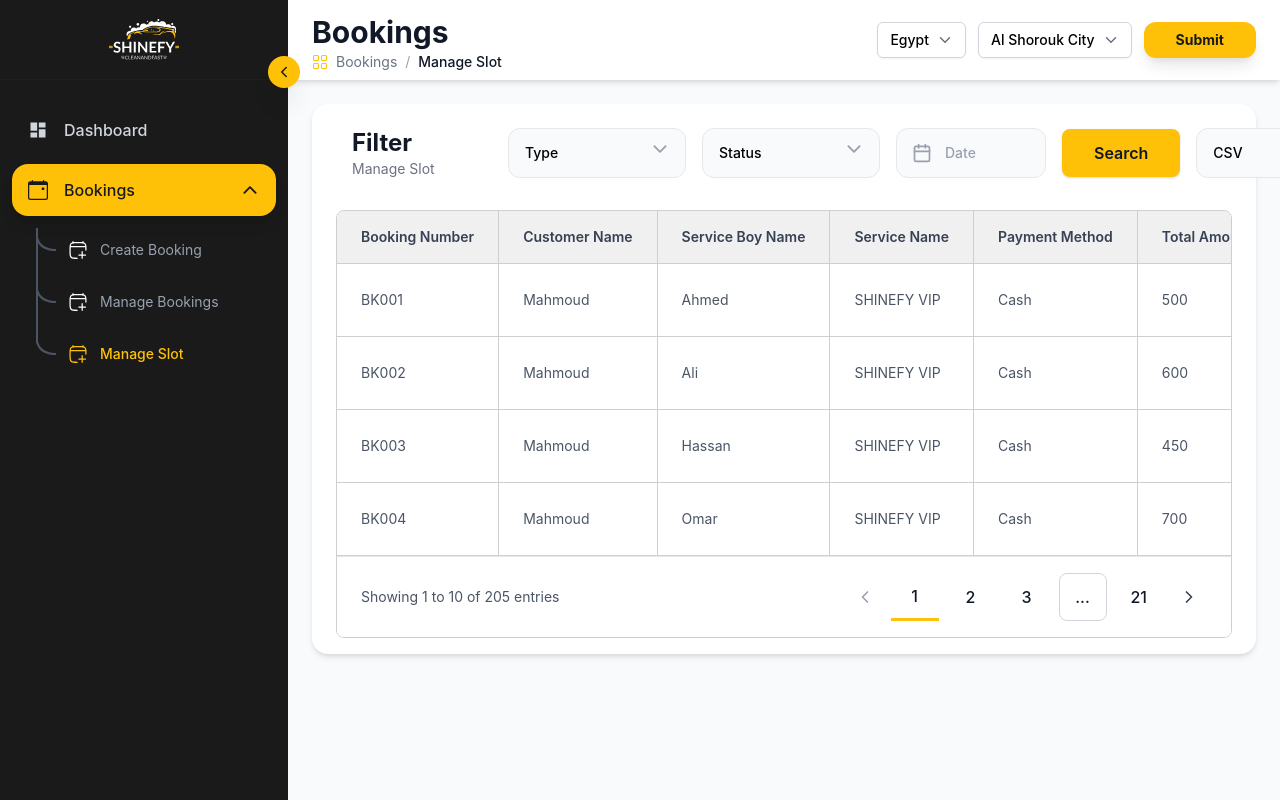
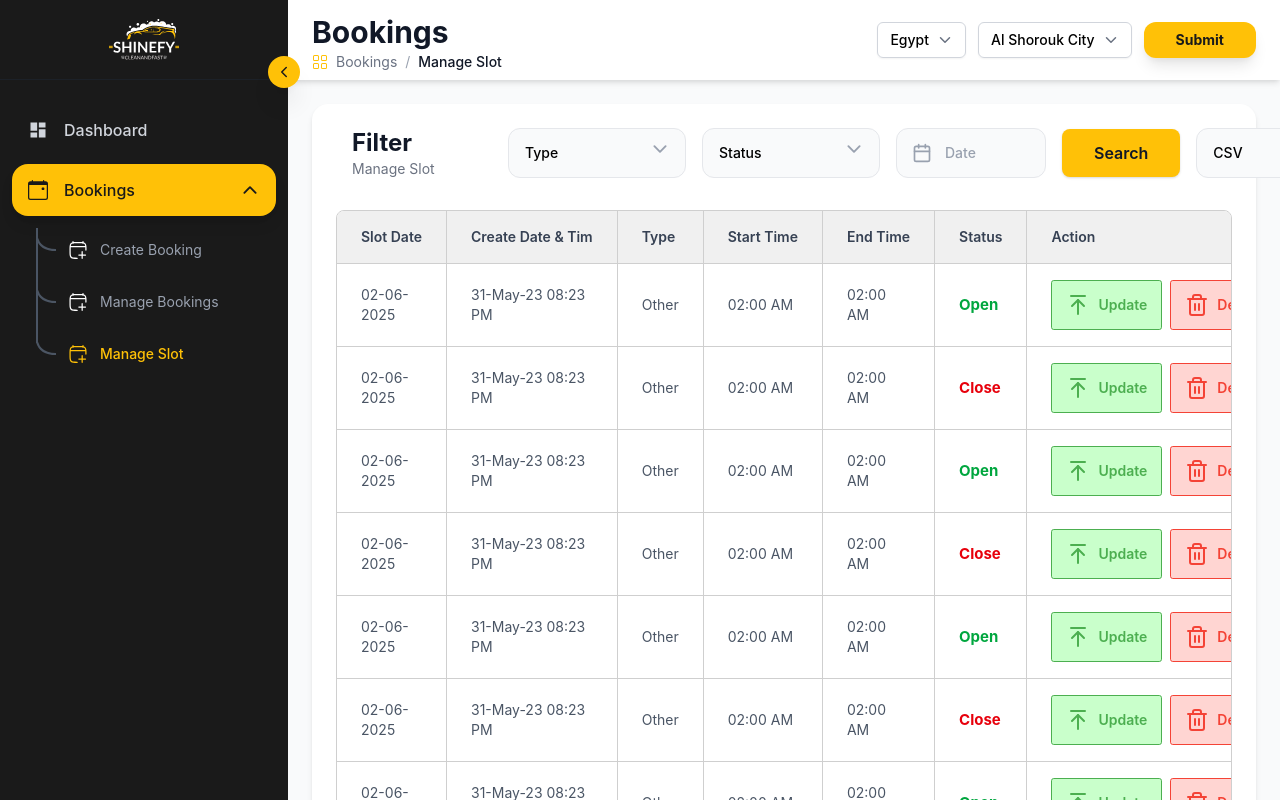
Before and after one commit to SHINEFYApp/SHINEFY-Dashboard, a React (Vite) app: page /bookings/slot in a window 1280 px wide. Shown: the top 800 px of the page. Built offline with nearby package versions, Linux system fonts and the light colour scheme.

Commit message:
manage slot

```diff
--- a/src/common/CustomTable.tsx
+++ b/src/common/CustomTable.tsx
@@ -66,6 +66,8 @@
                                             key={column.key}
                                             className={cn(
                                                 "px-6 py-4 text-sm text-gray-600",
+                                                row[column.key] === 'Close' && 'text-red-600 font-bold text-[15px]' ,
+                                                row[column.key] === 'Open' && 'text-green-600 font-bold text-[15px]' ,
                                                 colIndex !== columns.length - 1 && "border-r border-[#cfcfcf]"
                                             )}
                                         >
--- a/src/components/booking/manageBooking/ManageBookingFilter.tsx
+++ b/src/components/booking/manageBooking/ManageBookingFilter.tsx
@@ -1,5 +1,5 @@
 import { useState } from "react";
-import { Search, Calendar, SlidersHorizontal } from "lucide-react";
+import { Search, Calendar, SlidersHorizontal, Trash2, ArrowUpToLine } from "lucide-react";
 import { Formik, Form } from "formik";
 import { FormDatePicker } from "../../../common/FormDatePicker";
 import { FormInput } from "../../../common/FormInput";
@@ -7,6 +7,7 @@
 import type { Column } from "../../../types/common";
 import { CustomTable } from "../../../common/CustomTable";
 import { dummyTableData } from "../../../constants/data";
+import { dummySlotTableData } from "../../../constants/data";
 import { useNavigate } from "react-router";
 import { FormDropdown } from "../../../common/FormDropdown";
 
@@ -68,6 +69,53 @@
                 >
                     View Details
                 </button>
+            ),
+        },
+    ];
+
+    const columnsManageSlot: Column<any>[] = [
+        {
+            key: "slotDate",
+            title: "Slot Date",
+        },
+        {
+            key: "createDateAndTim",
+            title: "Create Date & Tim",
+        },
+        {
+            key: "type",
+            title: "Type",
+        },
+        {
+            key: "startTime",
+            title: "Start Time",
+        },
+        {
+            key: "endTime",
+            title: "End Time",
+        },
+        {
+            key: "status",
+            title: "Status",
+        },
+        {
+            key: "action",
+            title: "Action",
+            render: () => (
+                <div className="flex gap-2 items-center">
+                    <button
+                        className="bg-[#C9FFCB] flex items-center gap-2 rounded-[2.75px] text-[#4CAF50] border border-[#4CAF50] capitalize hover:text-[#C9FFCB] hover:bg-[#4CAF50] px-3.5 py-3 font-semibold transition-colors"
+                        onClick={() => alert('updated item')}
+                        >
+                        <ArrowUpToLine /> update
+                    </button>
+                    <button
+                        className="bg-[#FFD5D2] flex items-center gap-2 rounded-[2.75px] text-[#F44336] border border-[#F44336] capitalize hover:text-[#FFD5D2] hover:bg-[#F44336] px-3.5 py-3 font-semibold transition-colors"
+                        onClick={() => alert('deleted item')}
+                        >
+                        <Trash2 /> delete
+                    </button>
+                </div>
             ),
         },
     ];
@@ -163,7 +211,7 @@
                                 {manageSectionFromComponant === 'manage slots' &&
                                     <div className="flex flex-col lg:flex-row items-center gap-5">
                                         <div className="w-full lg:w-[135px]">
-                                            <FormDropdown name="export" label="" placeholder="Export" options={exportTypes} className="mb-2" />
+                                            <FormDropdown name="export" label="" placeholder={'Export'} options={exportTypes} className="mb-2" />
                                         </div>
                                         <span className="w-full h-px lg:w-px lg:h-10 bg-[#D2D2D2]"></span>
                                         <button
@@ -182,8 +230,8 @@
 
             {/* Table Section */}
             <CustomTable
-                columns={columns}
-                data={dummyTableData}
+                columns={manageSectionFromComponant === 'manage bookings' ? columns : columnsManageSlot}
+                data={manageSectionFromComponant === 'manage bookings' ? dummyTableData : dummySlotTableData}
                 currentPage={currentPage}
                 totalPages={totalPages}
                 totalEntries={totalEntries}
--- a/src/constants/data.ts
+++ b/src/constants/data.ts
@@ -166,6 +166,90 @@
     },
 ];
 
+// Example for booking Slots table data
+export const dummySlotTableData: any[] = [
+    {
+        slotDate : '02-06-2025',
+        createDateAndTim : '31-May-23 08:23 PM',
+        type : 'Other',
+        startTime : '02:00 AM',
+        endTime : '02:00 AM',
+        status : 'Open',
+    },
+    {
+        slotDate : '02-06-2025',
+        createDateAndTim : '31-May-23 08:23 PM',
+        type : 'Other',
+        startTime : '02:00 AM',
+        endTime : '02:00 AM',
+        status : 'Close',
+    },
+    {
+        slotDate : '02-06-2025',
+        createDateAndTim : '31-May-23 08:23 PM',
+        type : 'Other',
+        startTime : '02:00 AM',
+        endTime : '02:00 AM',
+        status : 'Open',
+    },
+    {
+        slotDate : '02-06-2025',
+        createDateAndTim : '31-May-23 08:23 PM',
+        type : 'Other',
+        startTime : '02:00 AM',
+        endTime : '02:00 AM',
+        status : 'Close',
+    },
+    {
+        slotDate : '02-06-2025',
+        createDateAndTim : '31-May-23 08:23 PM',
+        type : 'Other',
+        startTime : '02:00 AM',
+        endTime : '02:00 AM',
+        status : 'Open',
+    },
+    {
+        slotDate : '02-06-2025',
+        createDateAndTim : '31-May-23 08:23 PM',
+        type : 'Other',
+        startTime : '02:00 AM',
+        endTime : '02:00 AM',
+        status : 'Close',
+    },
+    {
+        slotDate : '02-06-2025',
+        createDateAndTim : '31-May-23 08:23 PM',
+        type : 'Other',
+        startTime : '02:00 AM',
+        endTime : '02:00 AM',
+        status : 'Open',
+    },
+    {
+        slotDate : '02-06-2025',
+        createDateAndTim : '31-May-23 08:23 PM',
+        type : 'Other',
+        startTime : '02:00 AM',
+        endTime : '02:00 AM',
+        status : 'Close',
+    },
+    {
+        slotDate : '02-06-2025',
+        createDateAndTim : '31-May-23 08:23 PM',
+        type : 'Other',
+        startTime : '02:00 AM',
+        endTime : '02:00 AM',
+        status : 'Open',
+    },
+    {
+        slotDate : '02-06-2025',
+        createDateAndTim : '31-May-23 08:23 PM',
+        type : 'Other',
+        startTime : '02:00 AM',
+        endTime : '02:00 AM',
+        status : 'Close',
+    },
+];
+
 export const dummyDays = [
     "Fri", "Sat", "Sun", "Mon", "Tue", "Wed", "Thu",
     "Fri", "Sat", "Sun", "Mon", "Tue", "Wed", "Thu",
```
